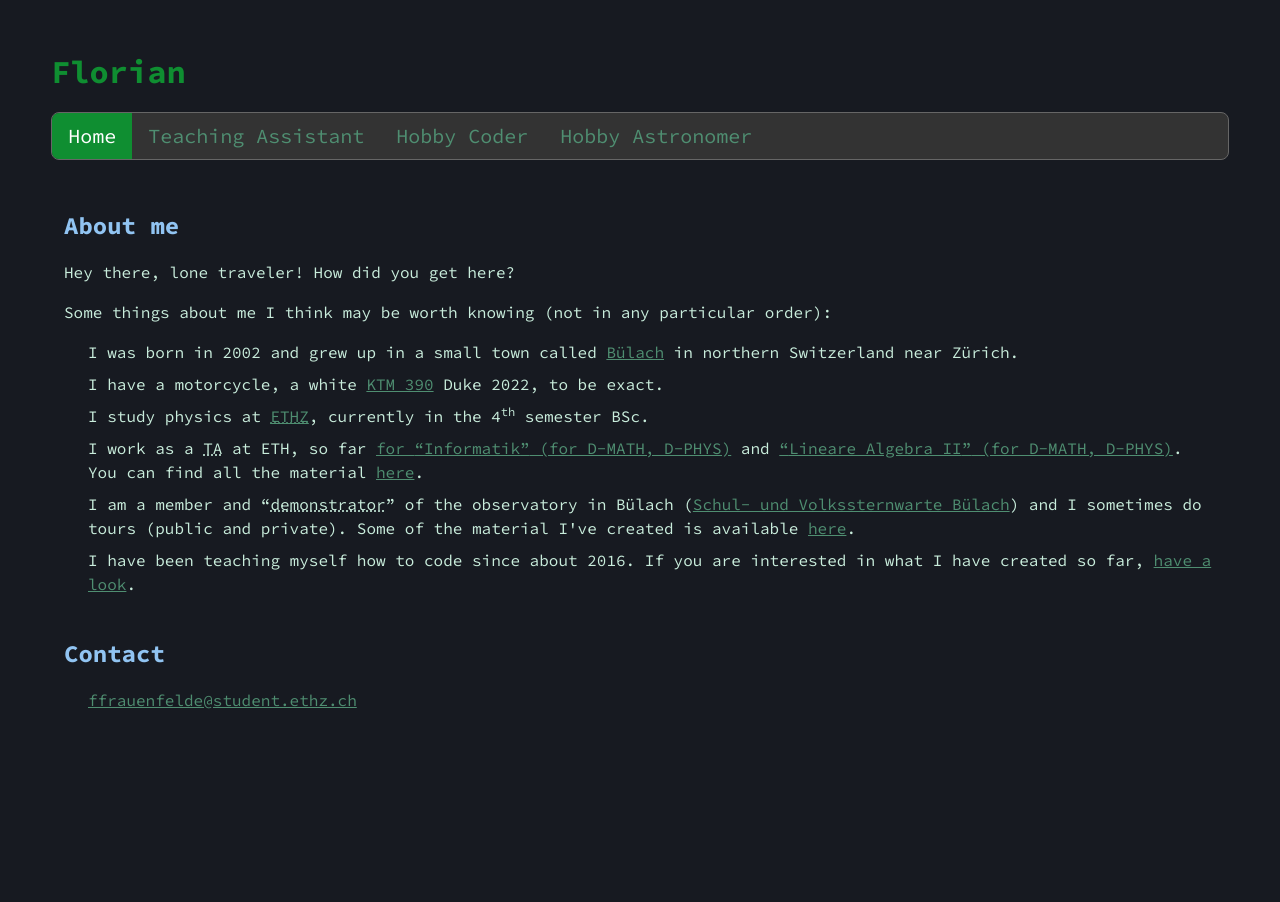
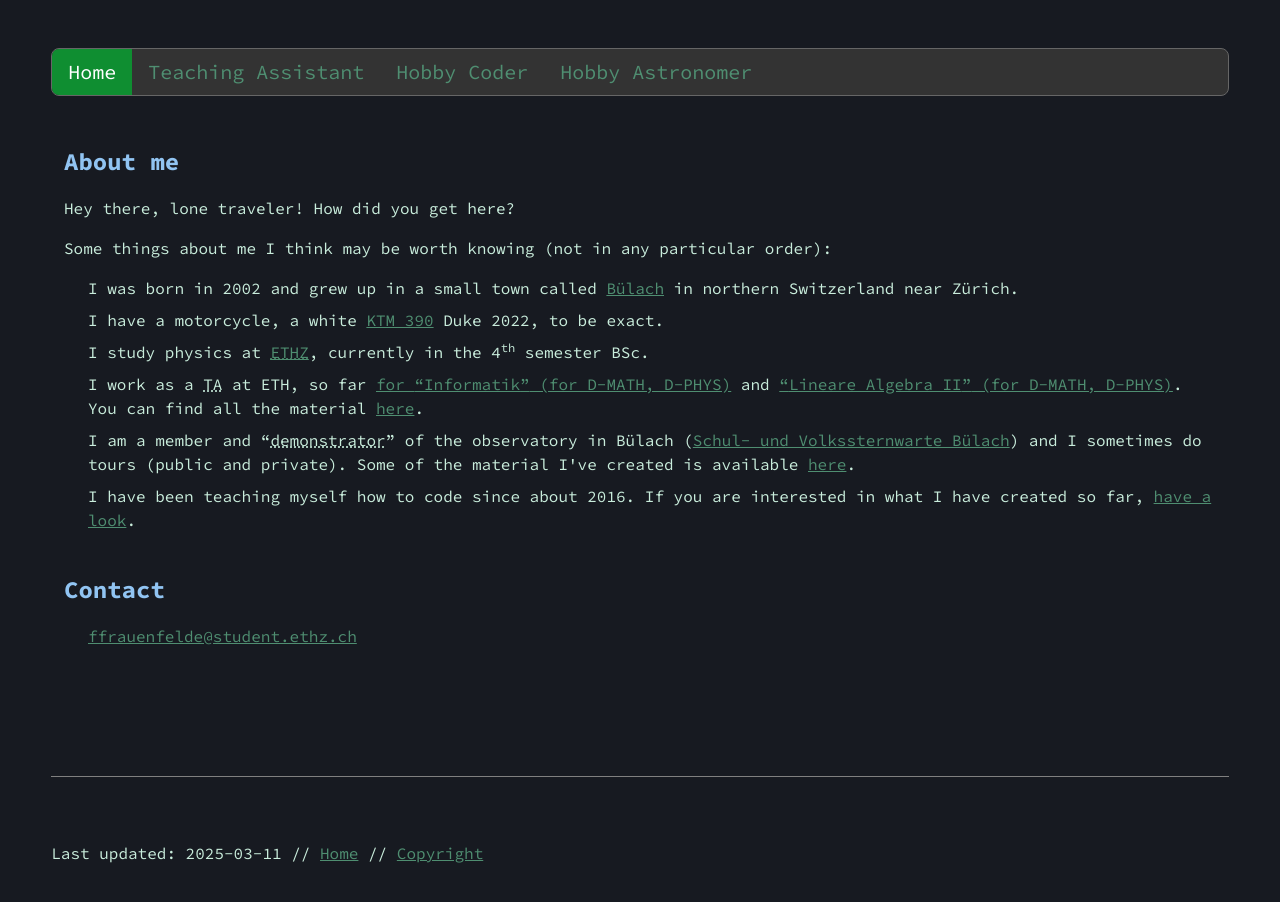
Before and after one commit to fflopsi/website, a Next.js app: page / in a window 1280 px wide. Shown: the top 902 px of the page. Before the commit the page ends 800 px from the top, so only its background shows below. Built offline with nearby package versions, Linux system fonts and the light colour scheme.

Commit message:
Use date-footer and title script

```diff
--- a/app/page.tsx
+++ b/app/page.tsx
@@ -1,10 +1,12 @@
 import Image from "next/image";
 import Script from "next/script";
+import DateFooter from "@/public/js/dateFooter";
 
 export default function Home() {
   return (
     <div>
       <Script src="/js/navBar.js"/>
+      <Script src="/js/getTitle.js"/>
 
       <h1 id="title">Florian</h1>
 
@@ -30,7 +32,7 @@ export default function Home() {
 
       </div>
 
-      {/* <date-footer date="2025-03-11"></date-footer> */}
+      {DateFooter("2025-03-11")}
     </div>
   );
 }
```
